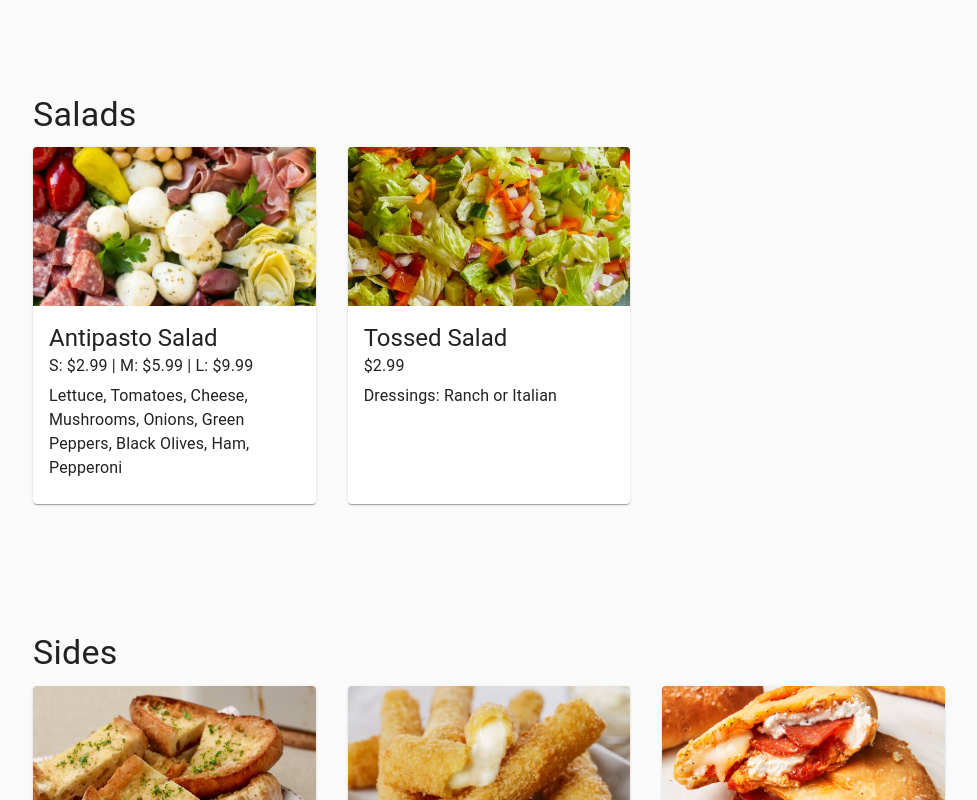
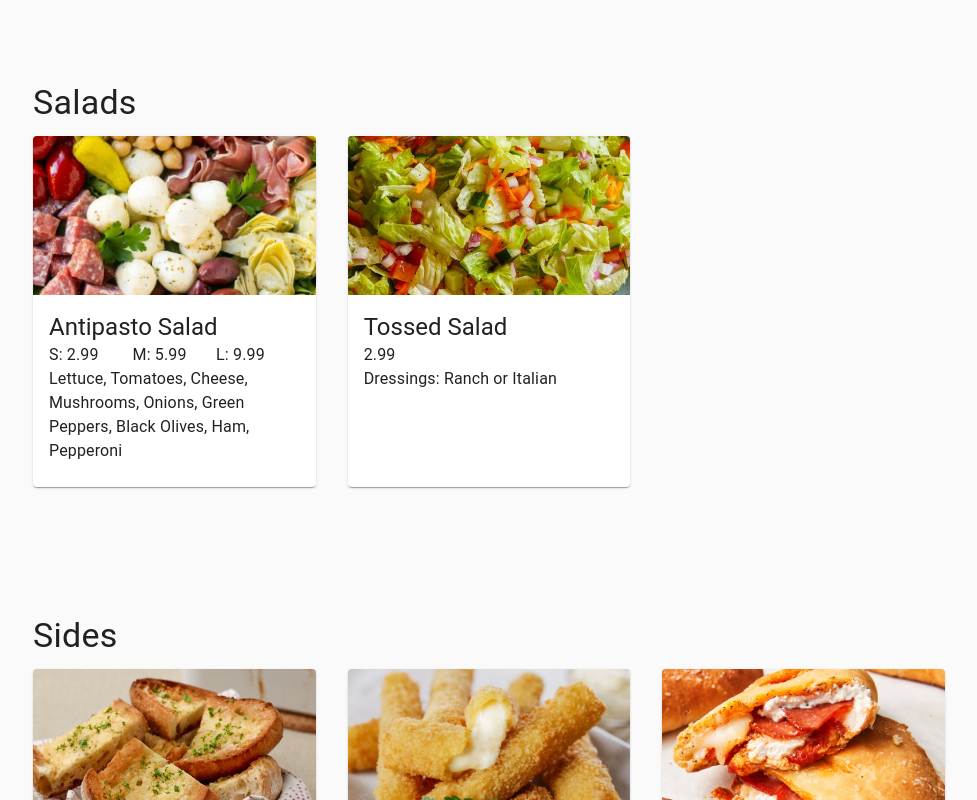
Before and after one commit to Plenglin/fattes-pizza-mockup, a React (Create React App) app: page / in a window 1280 px wide. Shown: the part 1680-2480 px from the top of the page, without its empty margins (151-1128 px from the left). Built offline with nearby package versions, Linux system fonts and the light colour scheme.

Commit message:
hacky small display

```diff
--- a/src/menu.js
+++ b/src/menu.js
@@ -1,4 +1,4 @@
-import { Container, Paper, Table, TableContainer, TableHead, TableBody, TableCell, TableRow } from '@material-ui/core';
+import { Container, Paper, Table, TableContainer, TableHead, TableBody, TableCell, TableRow, useMediaQuery } from '@material-ui/core';
 import Card from '@material-ui/core/Card';
 import CardContent from '@material-ui/core/CardContent';
 import CardMedia from '@material-ui/core/CardMedia';
@@ -6,23 +6,55 @@ import Grid from '@material-ui/core/Grid';
 import Typography from '@material-ui/core/Typography';
 import React from 'react';
 import { fattesFavorites, salads, sides, subs, buildYourOwnPrices, toppings, doubleExtraToppings } from './menu-data';
-import { useStyles } from './util';
+import { theme, useStyles } from './util';
 
 function Price({data}) {
   if (Array.isArray(data)) {
     const [sm, md, lg] = data
-    return <Typography gutterBottom>S: ${sm / 100} | M: ${md / 100} | L: ${lg / 100}</Typography>
+    return <Grid container gutterBottom>
+      <Grid item xs={4} sm={4}>
+        <Typography>S: {sm / 100}</Typography>
+      </Grid>
+      <Grid item xs={4} sm={4}>
+        <Typography>M: {md / 100}</Typography>
+      </Grid>
+      <Grid item xs={4} sm={4}>
+        <Typography>L: {lg / 100}</Typography>
+      </Grid>
+    </Grid>
   }
-  return <Typography gutterBottom>${data / 100}</Typography>
+  return <Grid gutterBottom><Typography>{data / 100}</Typography></Grid>
 }
 
 function MenuItemCard({item}) {
   const classes = useStyles();
+  const large = useMediaQuery(theme.breakpoints.up('sm'))
 
-  return (
-    <Card className={classes.card}>
+  if (large) {
+    return <Card className={classes.card}>
       {item.image
         ? <CardMedia
+            className={classes.cardMedia}
+            image={item.image}
+          />
+        : null}
+
+      <CardContent className={classes.cardContent}>
+        <Typography variant="h5" component="h2">
+          {item.name}
+        </Typography>
+        <Price data={item.price}/>
+        <Typography>
+          {item.desc}
+        </Typography>
+      </CardContent>
+    </Card>
+  }
+  return (
+    <Card className={classes.card} style={{maxHeight: 300, flexDirection: 'row'}}>
+      {item.image
+        ? <CardMedia
+            style={{minWidth: 150, height: '100%'}}
             className={classes.cardMedia}
             image={item.image}
           />
@@ -71,7 +103,7 @@ function BuildYourOwnCategory() {
         </Grid>
         <Grid>
           <Paper className={classes.paper}>
-            <Grid container spacing={3}>
+            <Grid container spacing={2}>
               <Grid item xs={12} md={6}>
                 <TableContainer>
                   <Table className={classes.table} size="small">
```
